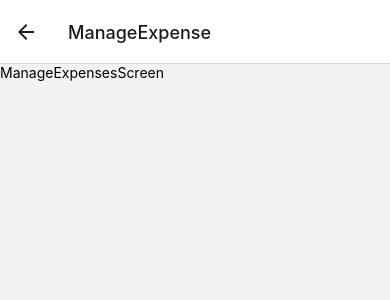
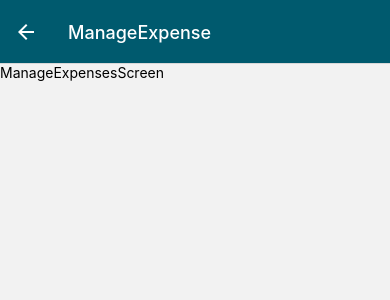
Before and after one commit to stephen-gift/ExpenseTrackerApp, a React Native app: screen /ManageExpense in a window 390 px wide. Shown: the top 300 px of the page. Built offline with nearby package versions, Linux system fonts and the light colour scheme.

Commit message:
Styling The Expense Management Screen

```diff
--- a/App.js
+++ b/App.js
@@ -67,13 +67,22 @@ export default function App() {
     <>
       <StatusBar style="auto" />
       <NavigationContainer>
-        <Stack.Navigator>
+        <Stack.Navigator
+          screenOptions={{
+            headerStyle: { backgroundColor: GlobalStyles.colors.primary500 },
+            headerTintColor: "white",
+          }}
+        >
           <Stack.Screen
             name="ExpensesOverview"
             component={ExpensesOverviewScreen}
             options={{ headerShown: false }}
           />
-          <Stack.Screen name="ManageExpense" component={ManageExpensesScreen} />
+          <Stack.Screen
+            name="ManageExpense"
+            component={ManageExpensesScreen}
+            options={{ presentation: "modal" }}
+          />
         </Stack.Navigator>
       </NavigationContainer>
     </>
```
